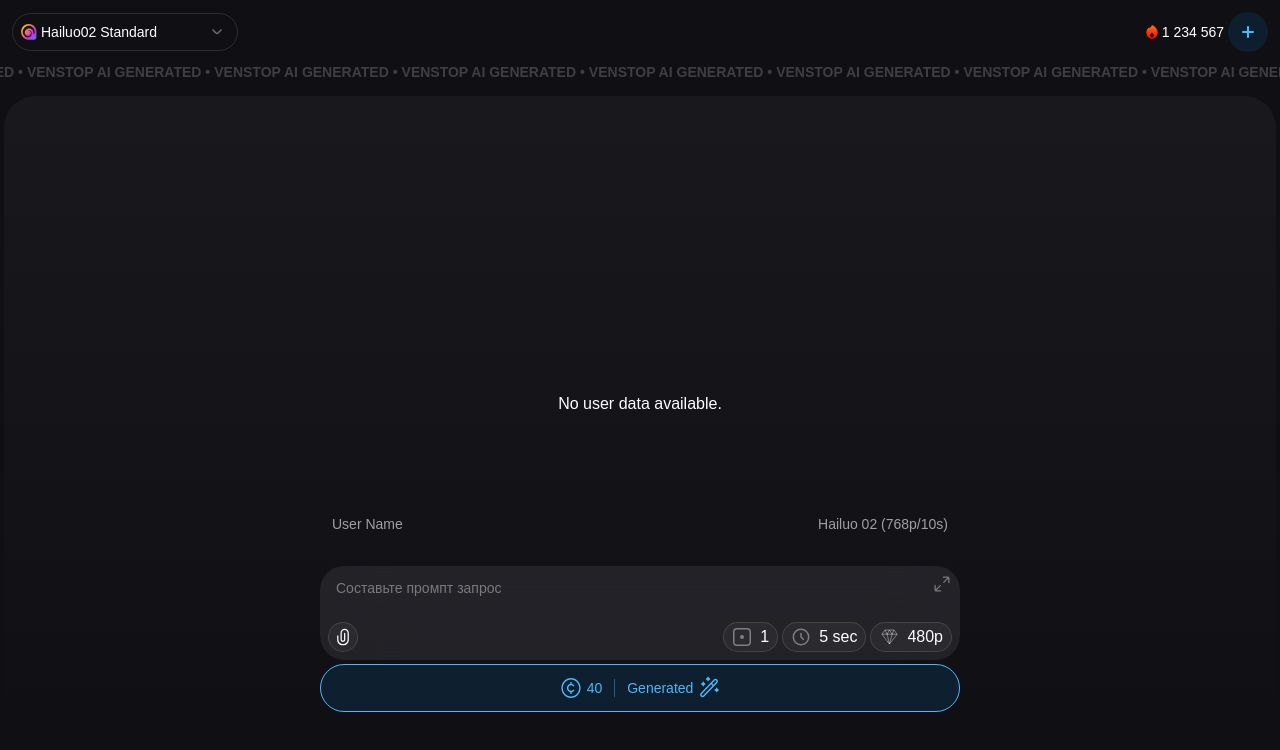
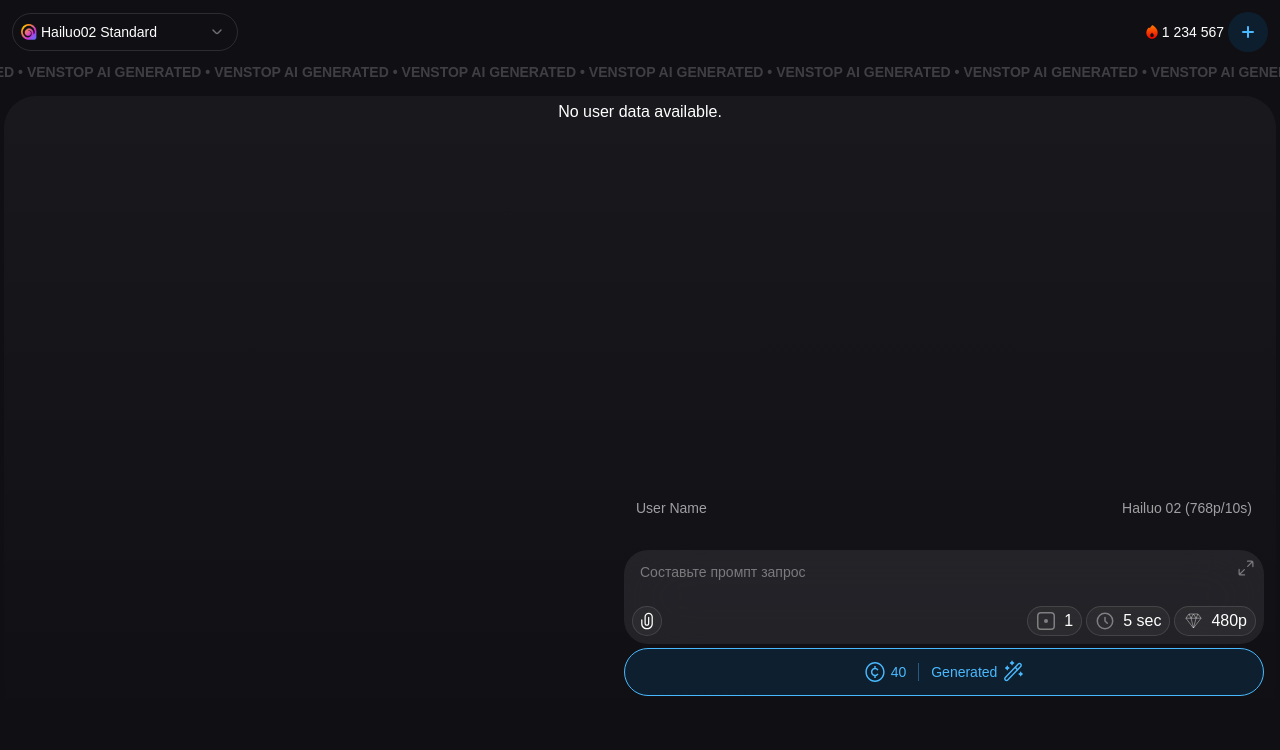
Before and after one commit to GSergiy13/pipeline-frontend, a Next.js app: page / in a window 1280 px wide. Shown: the top 750 px of the page. Built offline with nearby package versions, Linux system fonts and the light colour scheme; a web font is replaced by a local one.

Commit message:
fix: correct positioning class in ChatPromptPanel for improved layout

```diff
--- a/src/components/СhatPromptPanel/СhatPromptPanel.tsx
+++ b/src/components/СhatPromptPanel/СhatPromptPanel.tsx
@@ -4,7 +4,7 @@ import { UserInfoPanel } from './UserInfoPanel/UserInfoPanel'
 
 export const ChatPromptPanel = () => {
 	return (
-		<div className='absolute bottom-6 flex flex-col mt-auto w-full z-40 transition-all duration-150 max-w-[640px] mx-auto left-1/2 -translate-x-1/2'>
+		<div className=' relative bottom-6 flex flex-col mt-auto w-full z-40 transition-all duration-150 max-w-[640px] mx-auto left-1/2 -translate-x-1/2'>
 			<UserInfoPanel />
 			<PromptInputWrapper />
 			<PromptGenerateButton />
```
